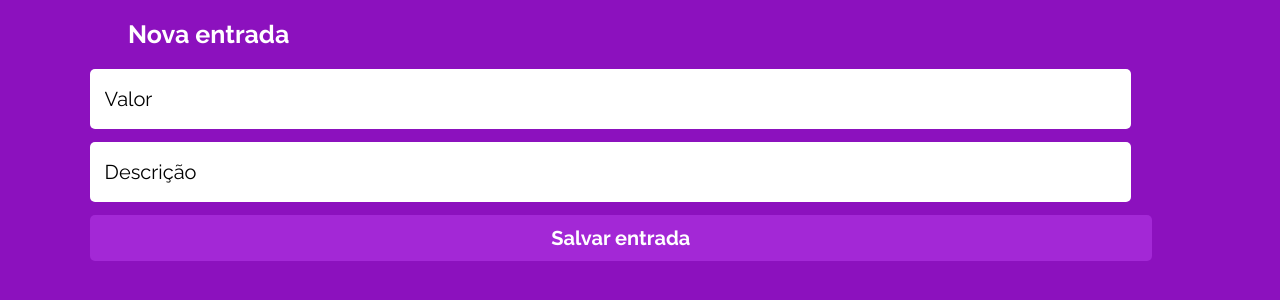
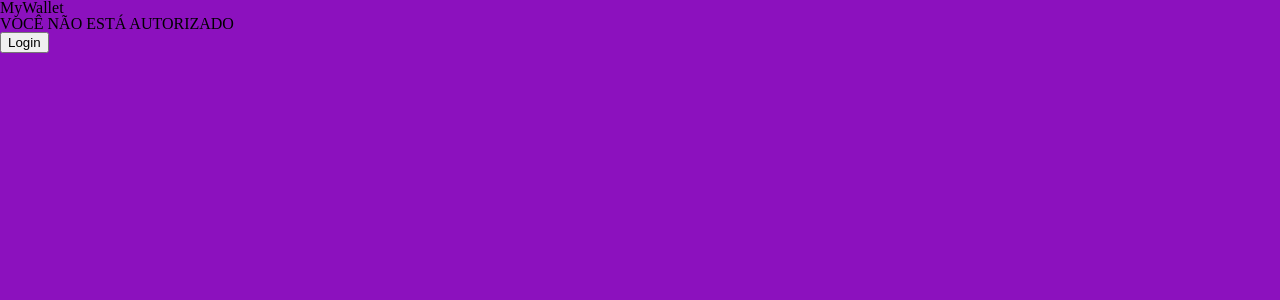
Before and after one commit to AlexandreCSilva/projeto13-mywallet-front, a React (Create React App) app: page /entries in a window 1280 px wide. Shown: the top 300 px of the page. Built offline with nearby package versions, Linux system fonts and the light colour scheme; a web font is replaced by a local one.

Commit message:
adding the private routes system

```diff
--- a/package.json
+++ b/package.json
@@ -4,6 +4,7 @@
   "private": true,
   "dependencies": {
     "axios": "^0.27.2",
+    "dayjs": "^1.11.5",
     "react": "^17.0.2",
     "react-dom": "^17.0.2",
     "react-loader-spinner": "^5.3.3",
--- a/src/javascript/App.js
+++ b/src/javascript/App.js
@@ -5,6 +5,7 @@ import Register from "./Register";
 import HomePage from "./HomePage";
 import Entries from "./Entries";
 import DrawOuts from "./DrawOuts";
+import PrivatePage from "./PrivateRoutes";
 
 function App() {
 	return (
@@ -14,9 +15,9 @@ function App() {
                 <Routes>
                     <Route path="/" element={<Login />} />
                     <Route path="/register" element={<Register />} />
-                    <Route path="/homepage" element={<HomePage />} />
-                    <Route path="/entries" element={<Entries />} />
-                    <Route path="/drawouts" element={<DrawOuts />} />
+                    <Route path="/homepage" element={<PrivatePage><HomePage /></PrivatePage>} />
+                    <Route path="/entries" element={<PrivatePage><Entries /></PrivatePage>} />
+                    <Route path="/drawouts" element={<PrivatePage><DrawOuts /></PrivatePage>} />
                 </Routes>
             </BrowserRouter>
         </>
--- a/src/javascript/Login.js
+++ b/src/javascript/Login.js
@@ -2,6 +2,7 @@ import styled from 'styled-components';
 import { ThreeDots } from  'react-loader-spinner';
 import { useState, useEffect } from 'react';
 import {  useNavigate, Link } from 'react-router-dom';
+import dayjs from 'dayjs';
 import { postLogin } from '../Services/MyWallet';
 
 function Login() {
@@ -29,6 +30,7 @@ function Login() {
     }, [form]);
 
     const makeLogin = (event) => {
+        localStorage.setItem('auth', JSON.stringify({ timestamp: dayjs().unix()}));
         navigate('/homepage');
         /* login ? (
             postLogin(form).then(setIsAble(false))
--- /dev/null
+++ b/src/javascript/PrivateRoutes.js
@@ -0,0 +1,52 @@
+import { Link } from "react-router-dom";
+import dayjs from "dayjs";
+import styled from 'styled-components';
+
+const MIN_10 = 60 * 10;
+
+function renderError() {
+    localStorage.clear('auth');
+
+    return (
+        <Container>
+            <h1>MyWallet</h1>
+
+            <h2>VOCÊ NÃO ESTÁ AUTORIZADO</h2>
+
+            <Link  to='/'>
+                <button>Login</button>
+            </Link>
+
+        </Container>
+    );
+}
+
+export default function PrivatePage({ children }) {
+    const auth = JSON.parse(localStorage.getItem('auth'));
+
+    if (!auth) {
+        return renderError();
+    }
+
+    const now = dayjs().unix();
+    const timeLogged = auth.timestamp;
+
+    if (dayjs(now).diff(dayjs(timeLogged)) <= MIN_10) {
+        return (
+        <>
+            {children}
+        </>
+        );
+    } else {
+        return renderError();
+    }
+}
+
+const Container = styled.div`
+    width: 100%;
+    height: 100vh;
+    background-color: #8c11be;
+    display: flex;
+    flex-direction: column;
+
+`;
```
Also changed, not shown: 1 other file (tests, documents, lock files or other folders).
